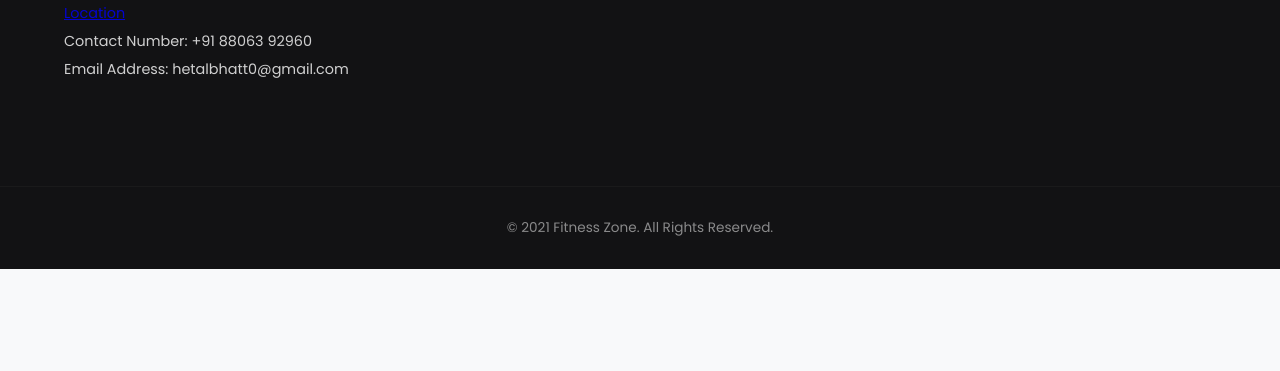
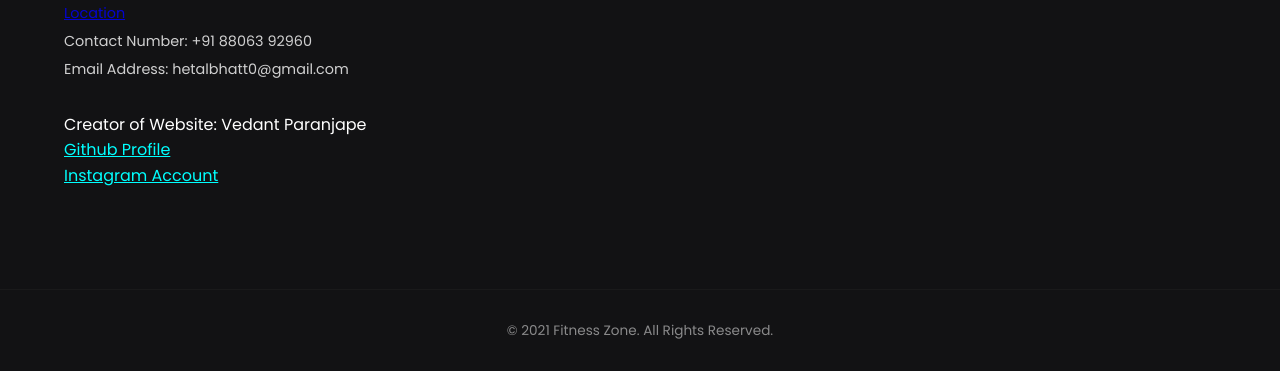
Before and after one commit to VantaKruz/website, a plain HTML site: page index.html in a window 1280 px wide. Shown: the part 6893-7264 px from the top of the page. Before the commit the page ends 7162 px from the top, so only its background shows below. Drawn offline with Linux system fonts and the light colour scheme.

Commit message:
self publicity

```diff
--- a/index.html
+++ b/index.html
@@ -421,6 +421,10 @@
                 <p class="footer-info"><a href="https://maps.app.goo.gl/HbkvppEyjj28nBbS8" target="_blank" style="color: blue;">Location</a>
                 <p class="footer-info">Contact Number: +91 88063 92960</p>
                 <p class="footer-info">Email Address: hetalbhatt0@gmail.com</p>
+                <br>
+                <p> Creator of Website: Vedant Paranjape</p>
+                <p><a href="https://github.com/VantaKruz" style="color: cyan;">Github Profile</a></p>
+                <p><a href="https://www.instagram.com/fastestsectors/" style="color: aqua;">Instagram Account</a></p>
             </div>
             <div class="social-links-div">
                 <h3>Connect With Us</h3>
```
